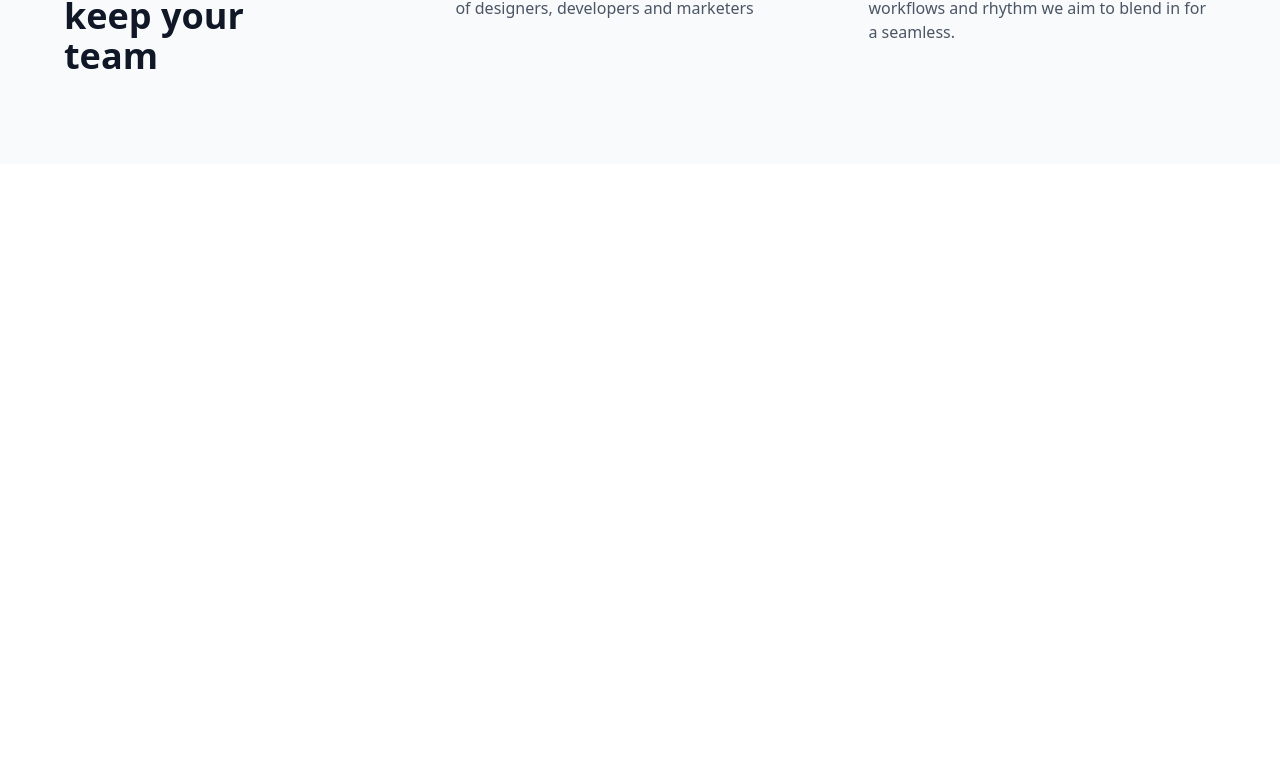
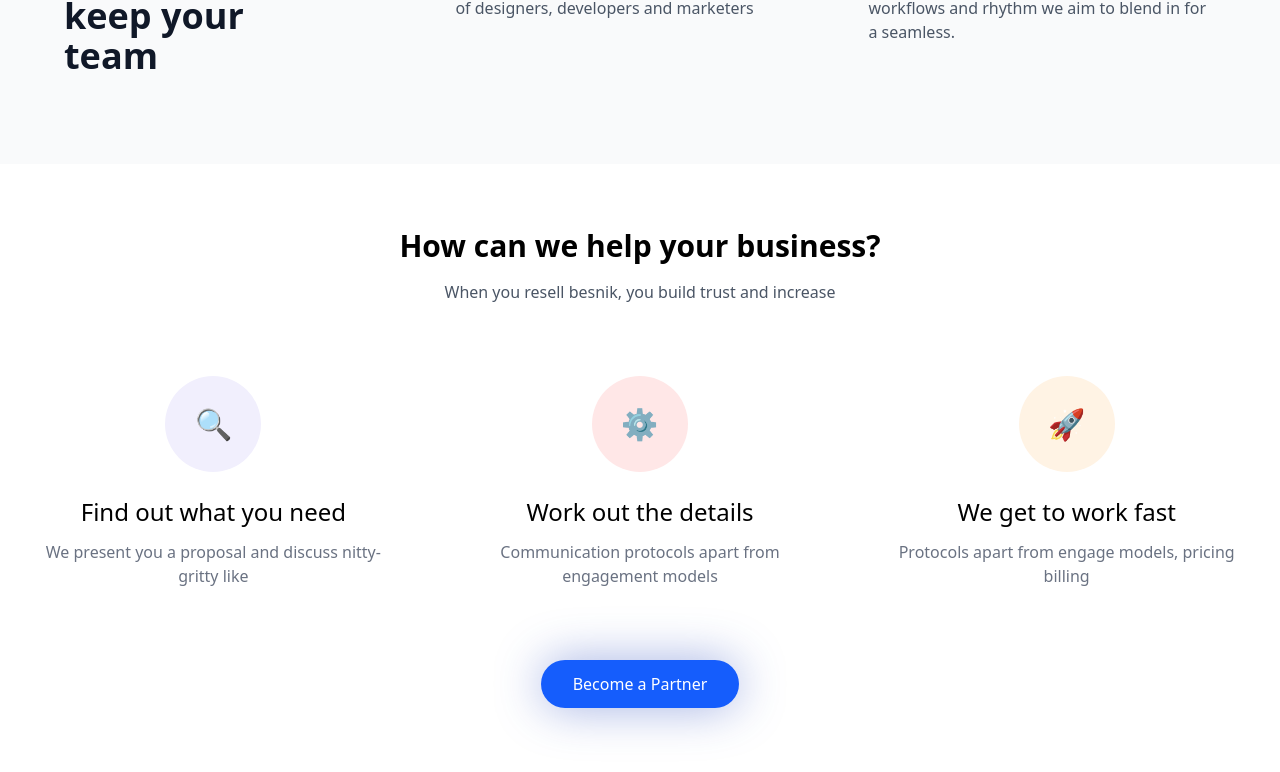
Before and after one commit to shahriar2880/startup-agency, a React (Vite) app: page / in a window 1280 px wide. Shown: the part 1255-2027 px from the top of the page. Before the commit the page ends 1419 px from the top, so only its background shows below. Built offline with nearby package versions, Linux system fonts and the light colour scheme.

Commit message:
complete features section

```diff
--- a/src/App.jsx
+++ b/src/App.jsx
@@ -1,5 +1,6 @@
 import "./App.css";
 import CompanyLogo from "./components/comanylogo/CompanyLogo";
+import FeaturesSection from "./components/features/FeaturesSection";
 import Hero from "./components/hero/Hero";
 import Navbar from "./components/nav/Navbar";
 import PurposeSection from "./components/purpose/PurposeSection";
@@ -14,6 +15,7 @@
         <Hero />
         <CompanyLogo/>
         <PurposeSection/>
+        <FeaturesSection/>
       </div>
     </main>
   );
--- /dev/null
+++ b/src/components/features/FeaturesSection.jsx
@@ -0,0 +1,58 @@
+import React from "react";
+
+const FeaturesSection = () => {
+  const features = [
+    {
+      icon: "🔍",
+      title: "Find out what you need",
+      description: "We present you a proposal and discuss nitty-gritty like",
+    },
+    {
+      icon: "⚙️",
+      title: "Work out the details",
+      description: "Communication protocols apart from engagement models",
+    },
+    {
+      icon: "🚀",
+      title: "We get to work fast",
+      description: "Protocols apart from engage models, pricing billing",
+    },
+  ];
+  return (
+    <section className="max-w-7xl mx-auto px-4 py-16">
+      <div className="text-center mb-12">
+        <h2 className="text-3xl font-bold mb-4">
+          How can we help your business?
+        </h2>
+        <p className="text-gray-600">
+          When you resell besnik, you build trust and increase
+        </p>
+      </div>
+      <div className="grid grid-cols-1 md:grid-cols-3 gap-8">
+        {features.map((feature, index) => (
+          <div key={index} className="flex flex-col items-center p-6">
+            <div
+              className="w-24 h-24 rounded-full mb-6 flex items-center justify-center"
+              style={{
+                backgroundColor:
+                  index === 0 ? "#F1EFFD" : index === 1 ? "#FFE7E7" : "#FFF3E4",
+              }}
+            >
+              <div className="text-3xl">{feature.icon}</div>
+            </div>
+            <h3 className="text-2xl font-medium mb-3">{feature.title}</h3>
+            <p className="text-gray-500 text-center">{feature.description}</p>
+          </div>
+        ))}
+      </div>
+      <div className="text-center mt-12">
+        <button className="bg-blue-600 text-white cursor-pointer px-8 py-3 rounded-full font-medium hover:bg-blue-700 transition-colors relative">
+          Become a Partner
+          <div className="absolute -z-10 w-full h-full rounded-full bg-blue-800/40 blur-xl top-0 left-0"></div>
+        </button>
+      </div>
+    </section>
+  );
+};
+
+export default FeaturesSection;
```
